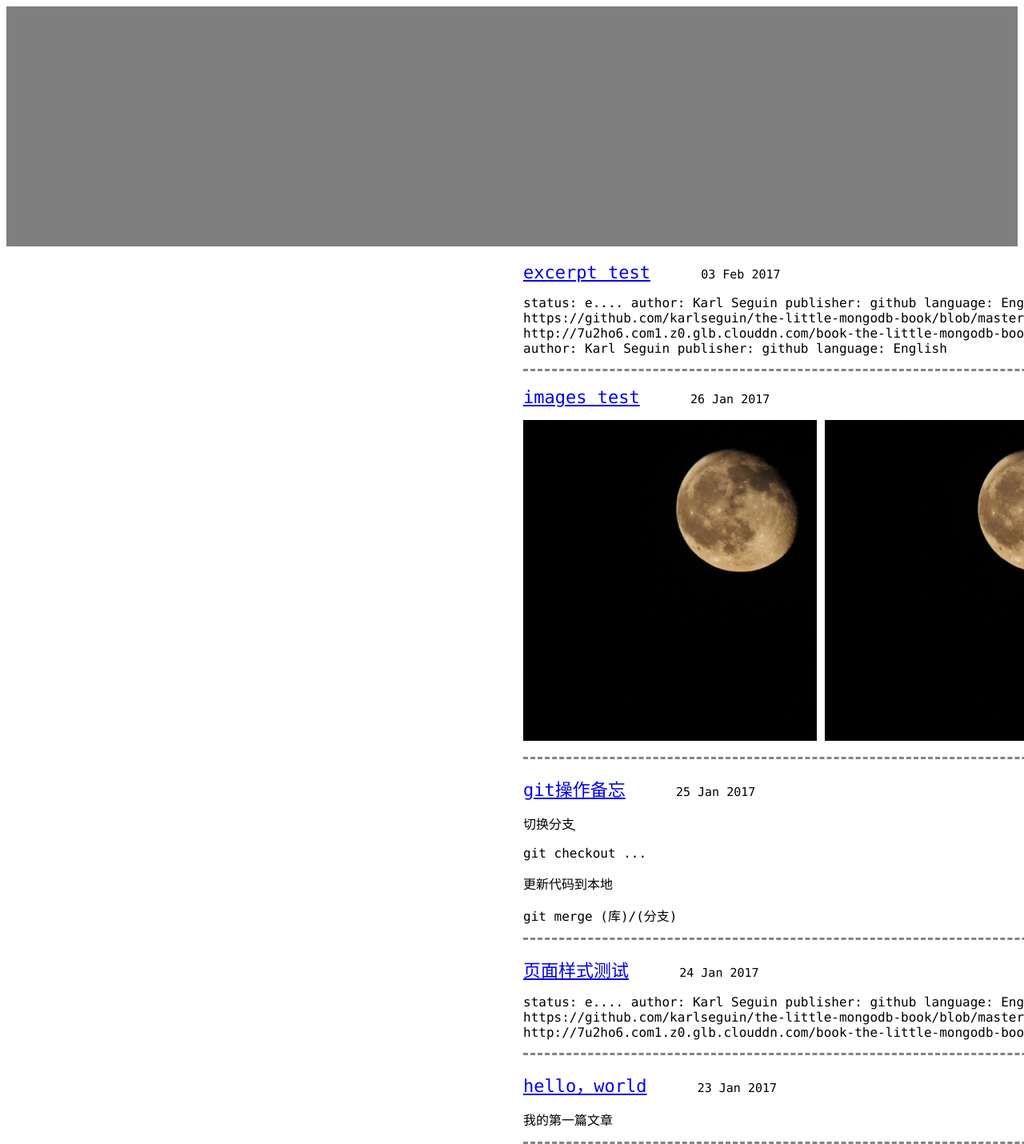
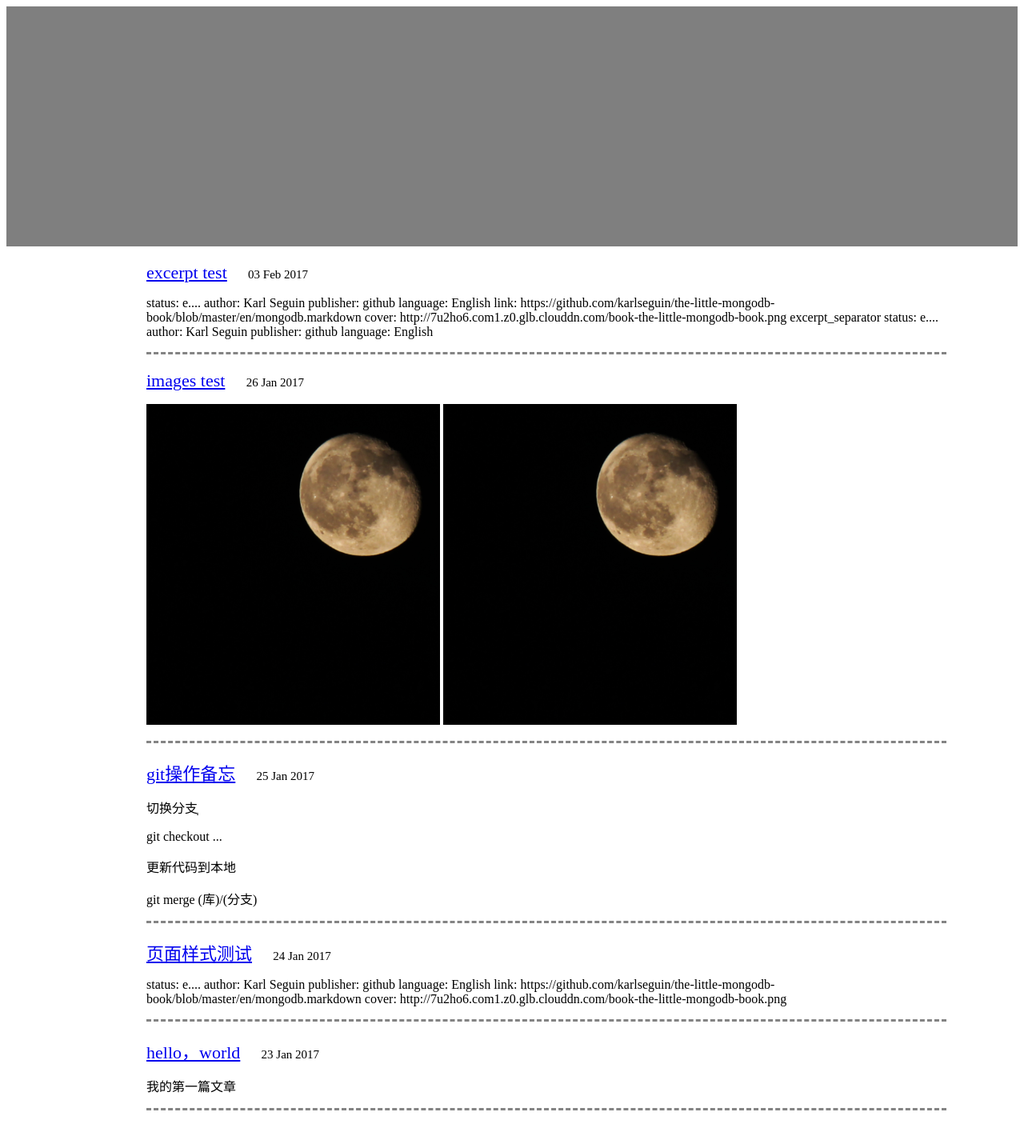
Before and after one commit to wangjianjie606/dono, a Jekyll site: the page built from index.html, in a window 1280 px wide. Shown: the whole page at 80% size. Built offline with Jekyll 4.4.1, drawn with Linux system fonts in a browser that asks for light colours; after the commit the page ends 1388 px from its top, so only the background shows below that.

Commit message:
home page layouts modify...

```diff
--- a/_layouts/home.html
+++ b/_layouts/home.html
@@ -2,7 +2,18 @@
 
 <html>
 
-  {% include head.html %}
+  <head>
+
+    <meta http-equiv="content-type" content="text/html; charset=utf-8" />
+
+    <title>{{ page.title }}</title>
+
+    <script src="{{ '/assets/js/jquery-3.1.1.min.js' | prepend: site.baseurl }}"></script>
+    <script src="{{ '/assets/js/personal.js' | prepend: site.baseurl}}"></script>
+
+    <link rel="stylesheet" href="{{ '/assets/css/home.css' | prepend: site.baseurl }}"></link>
+
+  </head>
 
   <body>
     <div id="homeHead" style="width:100%;height:300px;background:rgba(0,0,0,0.5);"></div>
--- /dev/null
+++ b/assets/css/home.css
@@ -0,0 +1,12 @@
+#homeBodyDiv{
+	width:1000px;
+	margin-left:175px;
+
+	float:left
+}
+
+#homeSideBarDiv{
+	width:200px;
+	height:100%;
+	float:left;
+}
--- a/assets/css/main.css
+++ b/assets/css/main.css
@@ -93,16 +93,3 @@ body{
 .closeSidebarContent{
   display:none;
 }
-
-#homeBodyDiv{
-	width:1000px;
-	margin-left:646px;
-
-	float:left
-}
-
-#homeSideBarDiv{
-	width:200px;
-	height:100%;
-	float:left;
-}
```
